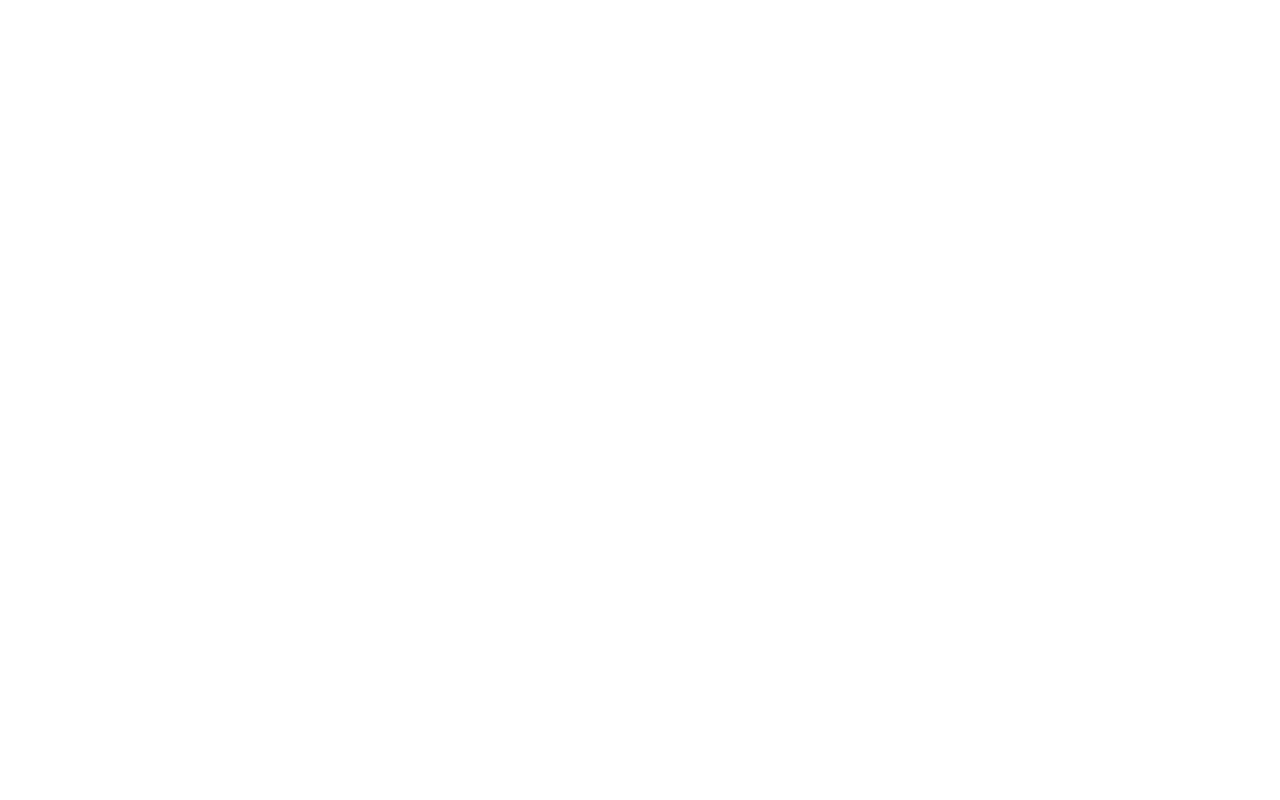
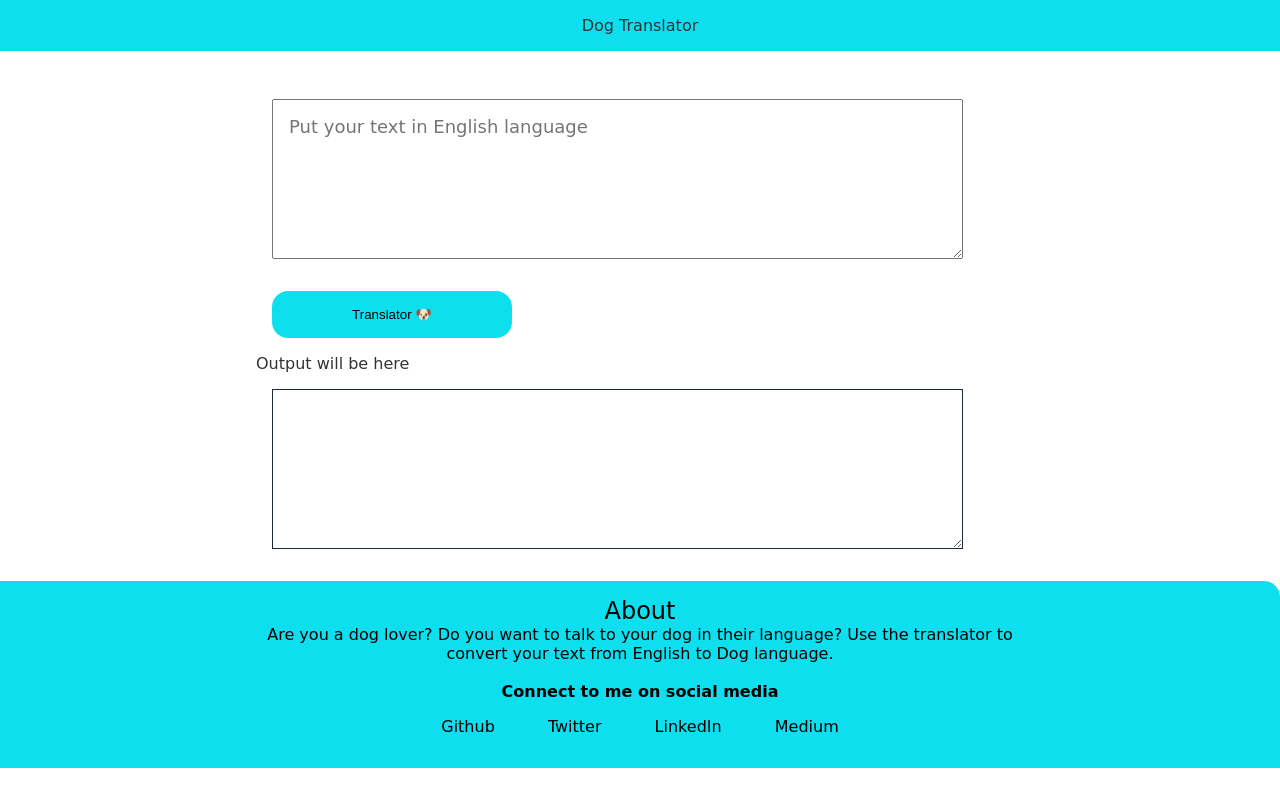
Before and after one commit to KHemanthRaju/Dog-Translator, a plain HTML site: page index.html in a window 1280 px wide. Drawn offline with Linux system fonts and the light colour scheme.

Commit message:
feat: Added all features

```diff
--- a/app.js
+++ b/app.js
@@ -0,0 +1,27 @@
+var btnTranslator = document.querySelector("#btn-translator");
+var inputText = document.querySelector("#txt-input");
+var outputText = document.querySelector("#output");
+
+var serverURL = "https://api.funtranslations.com/translate/doge.json";
+
+function getTranslatedURL(text){
+    return serverURL+"?"+"text="+text;
+}
+
+function errorHandler(error){
+    console.log("error occured "+error);
+    alert("Something wrong with server");
+}
+
+function clickHandler(){
+
+    var inp = inputText.value;
+    fetch(getTranslatedURL(inp))
+    .then(response => response.json())
+    .then(json => {
+        outputText.innerText = json.contents.translated
+    })
+    .catch(errorHandler);
+}
+
+btnTranslator.addEventListener("click",clickHandler);
--- a/index.html
+++ b/index.html
@@ -5,8 +5,30 @@
     <meta http-equiv="X-UA-Compatible" content="IE=edge">
     <meta name="viewport" content="width=device-width, initial-scale=1.0">
     <title>Dog-Translator</title>
+    <link rel="stylesheet" href="style.css">
 </head>
 <body>
 
+    <div class="dog">Dog Translator</div>
+    <main>
+    <textarea id="txt-input" placeholder="Put your text in English language"></textarea>
+    <button id="btn-translator">Translator 🐶</button>
+    <div> Output will be here</div>
+    <textarea id="output"></textarea>
+    </main>
+    <script src="app.js" type="text/javascript"></script>
+    <footer class="footer">
+        <div style="font-size: x-large;">About</div>
+        <p>Are you a dog lover? Do you want to talk to your dog in their language? Use the translator
+            to convert your text from English to Dog language.</p>
+            <br>
+        <div class="footer-header">Connect to me on social media</div>
+        <ul class="social-links list-non-bullet">
+            <li class="list-inline"> <a class="link" href="https://github.com/KHemanthRaju">Github</a></li>
+            <li class="list-inline"> <a class="link" href="https://twitter.com/khraju123">Twitter</a></li>
+            <li class="list-inline"> <a class="link" href="https://www.linkedin.com/in/hemanth-raju-aba388176/">LinkedIn</a></li>
+            <li class="list-inline"> <a class="link" href="https://rajuhemanth456.medium.com/" >Medium</a></li>
+        </ul>
+    </footer>
 </body>
 </html>
--- /dev/null
+++ b/style.css
@@ -0,0 +1,103 @@
+@import url('https://fonts.googleapis.com/css2?family=Source+Code+Pro:ital,wght@0,400;1,700&display=swap');
+
+:root {
+    --primary-color: #0edfee;
+    --secondary-color: #1e293b;
+    --width-break: 800px;
+}
+
+*{
+    box-sizing: border-box;
+}
+
+body{
+    margin: 0;
+    font-family: 'Kalam', cursive;
+    color: #333333;
+}
+
+main{
+    margin:auto;
+    padding:1rem;
+    max-width:var(--width-break);
+}
+
+.dog{
+    text-align:center;
+    padding:1rem;
+    background-color:var(--primary-color);
+}
+
+textarea{
+    box-sizing:border-box;
+    display:block;
+    width:90%;
+    min-height:20vh;
+    padding:1rem;
+    margin:1rem;
+    margin-top:2rem;
+    font-size:large;
+    font-family:inherit;
+}
+
+#btn-translator{
+    background-color:var(--primary-color);
+    border-radius:1rem;
+    width:15rem;
+    margin:1rem;
+    padding:1rem;
+    border:none;
+}
+
+#output{
+    border:1px solid var(--secondary-color);
+    display:block;
+    width:90%;
+    padding:1rem;
+    margin:1rem;
+    overflow: scroll;
+}
+
+.link {
+    text-decoration: none;
+    padding: 0.5rem 1rem;
+    /* margin-top:1rem;
+    margin-bottom:1rem; */
+}
+
+/* lists */
+.list-non-bullet {
+    list-style: none;
+}
+
+.list-inline {
+    display: inline;
+    padding: 0rem 0.5rem;
+}
+
+/*footer*/
+.footer{
+    background-color: var(--primary-color);
+    padding:1rem 0rem;
+    text-align: center;
+    color:black;
+    border-top-right-radius: 1rem;
+}
+
+footer p {
+    max-width: var(--width-break);
+    margin: auto;
+}
+
+.footer .link{
+    color:black;
+}
+
+.footer .footer-header{
+    font-weight:bold;
+    font-size:medium;
+}
+
+.footer ul{
+    padding-inline-start: 0rem;
+}
```
Also changed, not shown: latest-dog.jfif (added), latest.jpg (added).
